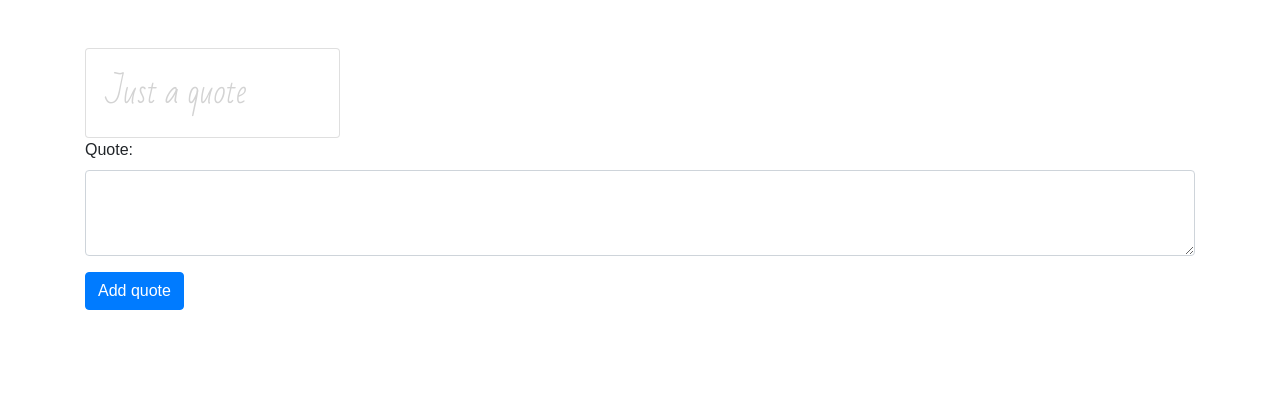
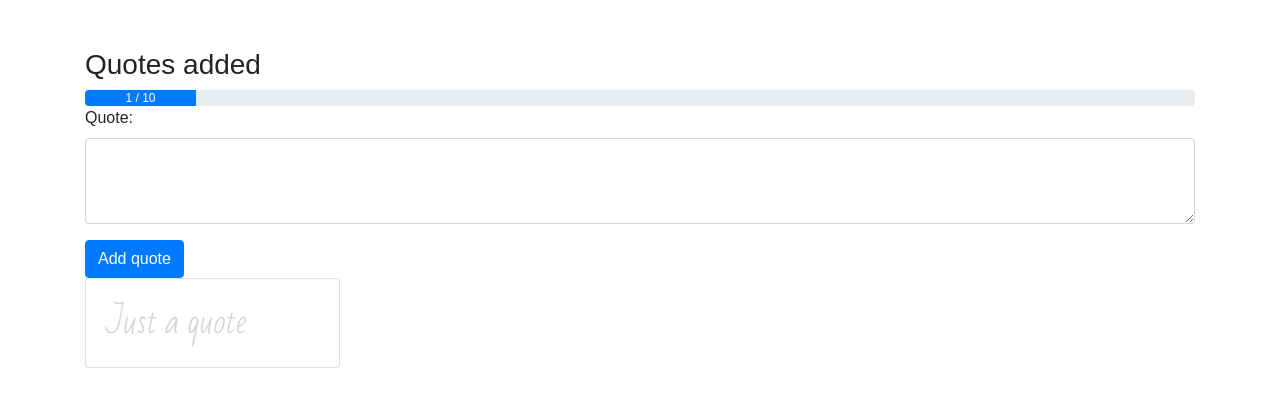
Before and after one commit to xthirtysix/quotes-app, a Vue app: page / in a window 1280 px wide. Shown: the top 404 px of the page. Built offline with nearby package versions, Linux system fonts and the light colour scheme.

Commit message:
Add progressbar

```diff
--- a/src/App.vue
+++ b/src/App.vue
@@ -1,18 +1,20 @@
 <template>
   <b-container id="app">
-    <app-quote-grid :quotes="quotes" @quoteDeleted="deleteQuote"/>
+    <app-header :maxQuotes="maxQuotes" :quoteCount="quotes.length"/>
     <app-new-quote @quoteAdded="newQuote"/>
     <b-row>
       <b-col sm="12">
         <b-alert>Info: Click on a Quote to delete it.</b-alert>
       </b-col>
     </b-row>
+    <app-quote-grid :quotes="quotes" @quoteDeleted="deleteQuote"/>
   </b-container>
 </template>
 
 <script>
 import QuoteGrid from './components/QuoteGrid.vue';
 import NewQuote from './components/NewQuote.vue';
+import Header from './components/Header.vue';
 
 export default {
   data() {
@@ -26,10 +28,15 @@ export default {
   components: {
     appQuoteGrid: QuoteGrid,
     appNewQuote: NewQuote,
+    appHeader: Header,
   },
   methods: {
     newQuote(quote) {
-      this.quotes.push(quote);
+      if (this.quotes.length >= this.maxQuotes) {
+        return alert('Please delete quote first');
+      }
+
+      return this.quotes.push(quote);
     },
     deleteQuote(index) {
       this.quotes.splice(index, 1);
--- /dev/null
+++ b/src/components/Header.vue
@@ -0,0 +1,20 @@
+<template>
+  <b-row>
+    <b-col sm="12">
+      <h3>Quotes added</h3>
+       <b-progress
+       :max="maxQuotes">
+        <b-progress-bar :value="quoteCount"> {{quoteCount}} / {{maxQuotes}} </b-progress-bar>
+       </b-progress>
+    </b-col>
+  </b-row>
+</template>
+
+<script>
+export default {
+  props: [
+    'quoteCount',
+    'maxQuotes',
+  ],
+};
+</script>
```
